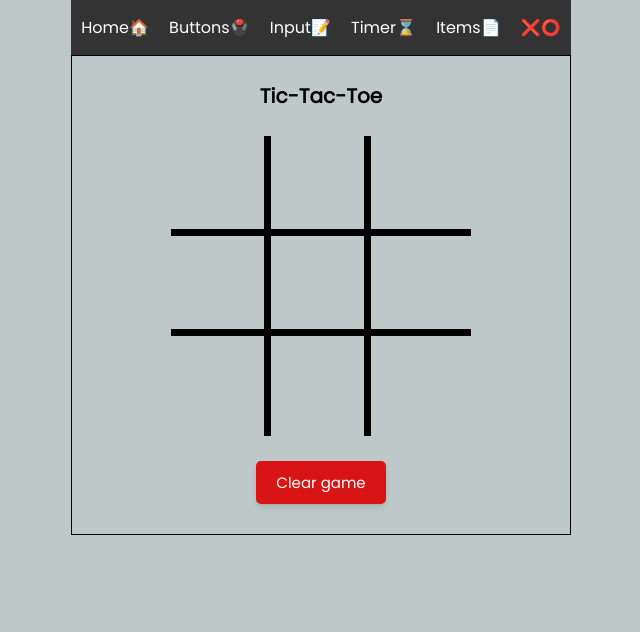
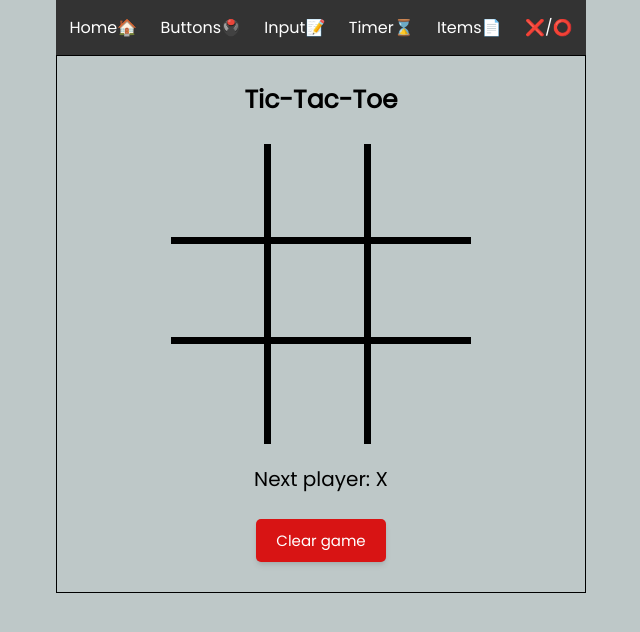
Before and after one commit to nellipelkonen/kodarit-react-demo, a React (Create React App) app in the folder newproject/: page /TicTacToe in a window 1280 px wide. Shown: the top 632 px of the page, without its empty margins (319-959 px from the left). Built offline with nearby package versions, Linux system fonts and the light colour scheme.

Commit message:
tic tac toe additions

```diff
--- a/newproject/src/App.css
+++ b/newproject/src/App.css
@@ -77,7 +77,7 @@ input[type=submit] {
 }
 
 .maincontent{
-  width: 500px;
+  width: 530px;
   height: auto;
   padding-left: 50px;
   padding-right: 50px;
@@ -226,7 +226,7 @@ input[type=submit] {
 .gametitle {
   font-weight: bold;
   margin-bottom: 25px;
-  font-size: 20px;
+  font-size: 25px;
 }
 
 .row {
@@ -262,6 +262,7 @@ input[type=submit] {
   border-right: 7px solid black;
 }
 
-.btn-clear-game {
-  margin-top: 25px;
+.status {
+  font-size: 20px;
+  margin: 20px 0px 20px 0px;
 }
--- a/newproject/src/pages/TicTacToe.jsx
+++ b/newproject/src/pages/TicTacToe.jsx
@@ -5,24 +5,31 @@ const intialState=['', '', '', '', '', '', '', '', '',]
 
 export const TicTacToe = () => {
     const [gameState, setGameState] = useState(intialState);
-    const [isXChance, setIsXChance] = useState(false);
+    const [isXChance, setIsXChance] = useState(true);
+    const [status, setStatus] = useState('');
 
     const onSquareClick = (index) =>{
         let strings = Array.from(gameState);
+
+        if (status.includes("Winner")) {
+            return
+        }
+
+        if (strings[index] !== '') {
+            return;
+        }
+
         strings [index] = isXChance ? 'X' : 'O';
         setGameState(strings);
         setIsXChance(!isXChance);
-
-        if (gameState[index] != ''){
-            return
-        }
     }
 
     useEffect(() => {
         const winner = checkWinner();
         if(winner){
-            alert(`${winner} won the game!`)
-            setGameState(intialState)
+            setStatus(`Winner: ${winner}`)
+        } else {
+            setStatus(`Next player: ${isXChance ? 'X' : 'O'}`)
         }
     }, [gameState])
 
@@ -66,7 +73,26 @@ export const TicTacToe = () => {
                     <Square className='b-right' state={gameState[7]} onClick = { () => onSquareClick(7)}/>
                     <Square state={gameState[8]} onClick = { () => onSquareClick(8)}/>
                 </div>
-                <button className='btn-clear btn-clear-game' onClick={()=>setGameState(intialState)}>Clear game</button>
+                <div className='gameinfo'>
+                    {!status.includes("Winner") && (
+                        <p className='status'>{status}</p>
+                    )}
+                    {status.includes("Winner") && (
+                        <p className='status' style={{color: "green"}} >{status}</p>
+                    )}
+                    {!status.includes("Winner") && (
+                        <button className='btn-clear btn-clear-game' onClick={()=> {
+                            setGameState(intialState);
+                            setIsXChance(true);
+                        }}>Clear game</button>
+                    )}
+                    {status.includes("Winner") && (
+                        <button className='btn-clear btn-count' onClick={()=> {
+                            setGameState(intialState);
+                            setIsXChance(true);
+                        }}>Play again</button>
+                    )}
+                </div>
             </div>
         </div>
     );
--- a/newproject/src/pages/input.jsx
+++ b/newproject/src/pages/input.jsx
@@ -12,8 +12,13 @@ export const InputTutorial = () => {
               setContent(removeItem);
       };
 
+      function clearList() {
+        setContent([]);
+      }
+
     return (
         <div className='maincontent'>
+            <div>
                 <form onSubmit={(event) => {
                     event.preventDefault()
                     const temp = [inputValue, ...content];
@@ -50,5 +55,8 @@ export const InputTutorial = () => {
                     )
                 )}
                 </form>
+                <button className='btn-clear' onClick={clearList}>Clear list</button>
+                <button></button>
+            </div>
         </div>
 )}
--- a/newproject/src/pages/layout.jsx
+++ b/newproject/src/pages/layout.jsx
@@ -22,7 +22,7 @@ export const Layout = () => {
             <Link to="/Items">Items📄</Link>
           </li>
           <li className="navlink">
-            <Link to="/TicTacToe">❌⭕</Link>
+            <Link to="/TicTacToe">❌/⭕</Link>
           </li>
         </ul>
       </nav>
```
Also changed, not shown: newproject/src/logo.svg (deleted). Lines whose indentation alone changed are shown as unchanged.
